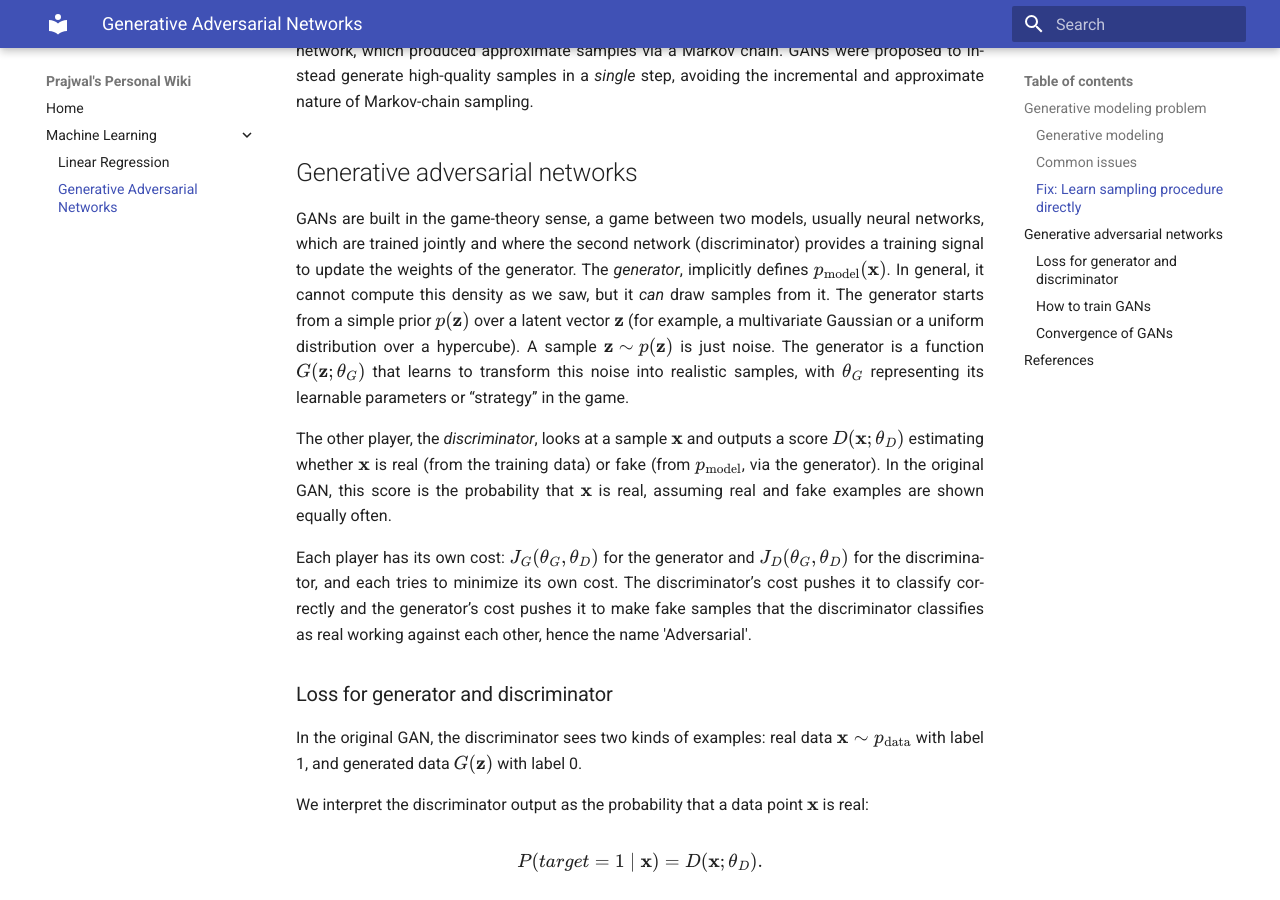
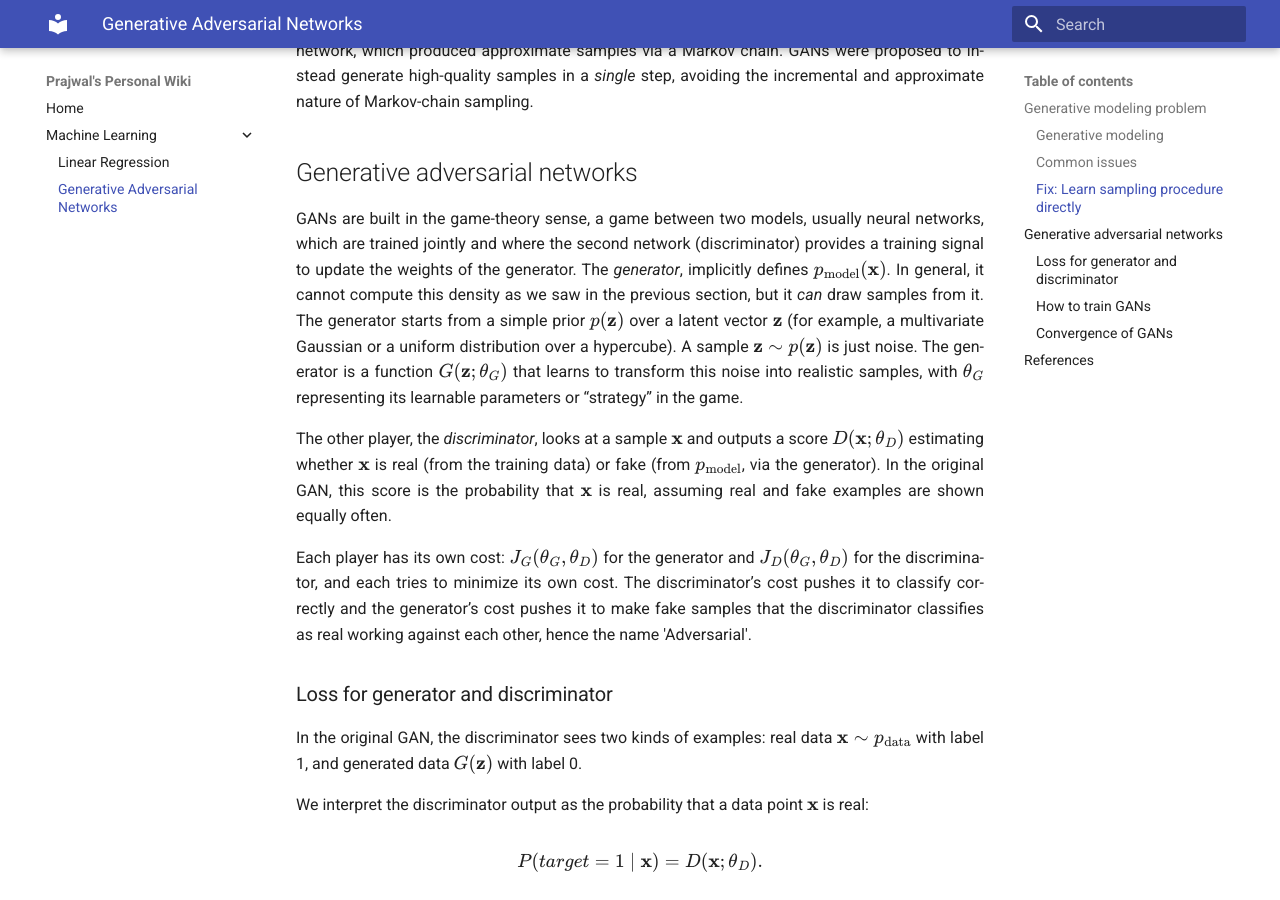
Before and after one commit to pj1911/my-wiki, an MkDocs documentation site: the page built from docs/Generative Adversarial Networks.md, in a window 1280 px wide and 900 px high, scrolled down 1804 px. Built offline with MkDocs 1.6.1 and Material for MkDocs 9.7.7, drawn with Linux system fonts in a browser that asks for light colours.

Commit message:
Update Generative Adversarial Networks.md

```diff
--- a/docs/Generative Adversarial Networks.md
+++ b/docs/Generative Adversarial Networks.md
@@ -68,7 +68,7 @@ Markov-chain sampling.
 
 GANs are built in the game-theory sense, a game between two models,
 usually neural networks, which are trained jointly and where the second network (discriminator)
-provides a training signal to update the weights of the generator. The *generator*, implicitly defines \(p_{\text{model}}(\mathbf{x})\). In general, it cannot compute this density as we saw, but
+provides a training signal to update the weights of the generator. The *generator*, implicitly defines \(p_{\text{model}}(\mathbf{x})\). In general, it cannot compute this density as we saw in the previous section, but
 it *can* draw samples from it. The generator starts from a simple prior \(p(\mathbf{z})\) over a latent vector \(\mathbf{z}\) (for example, a multivariate Gaussian or a uniform distribution
 over a hypercube). A sample \(\mathbf{z} \sim p(\mathbf{z})\) is just noise. The
 generator is a function \(G(\mathbf{z}; \theta_G)\) that learns to transform this
```
